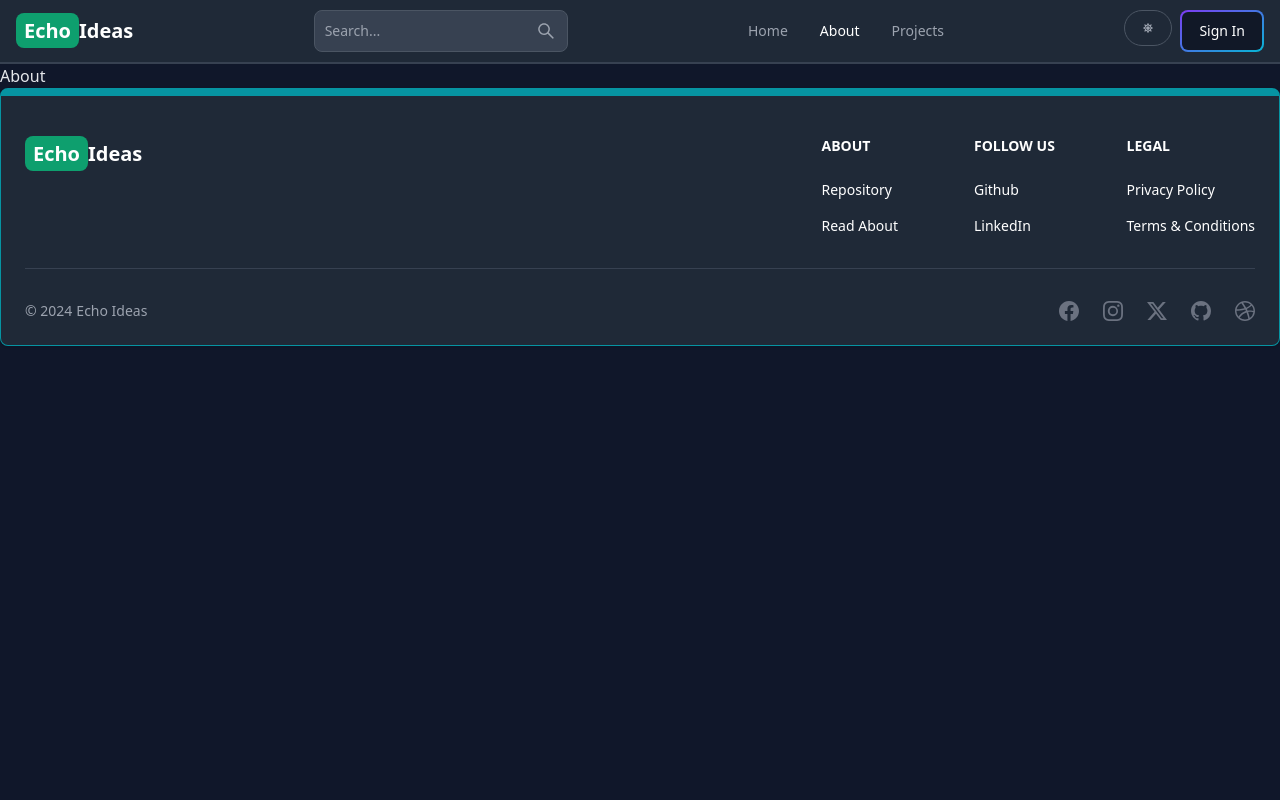
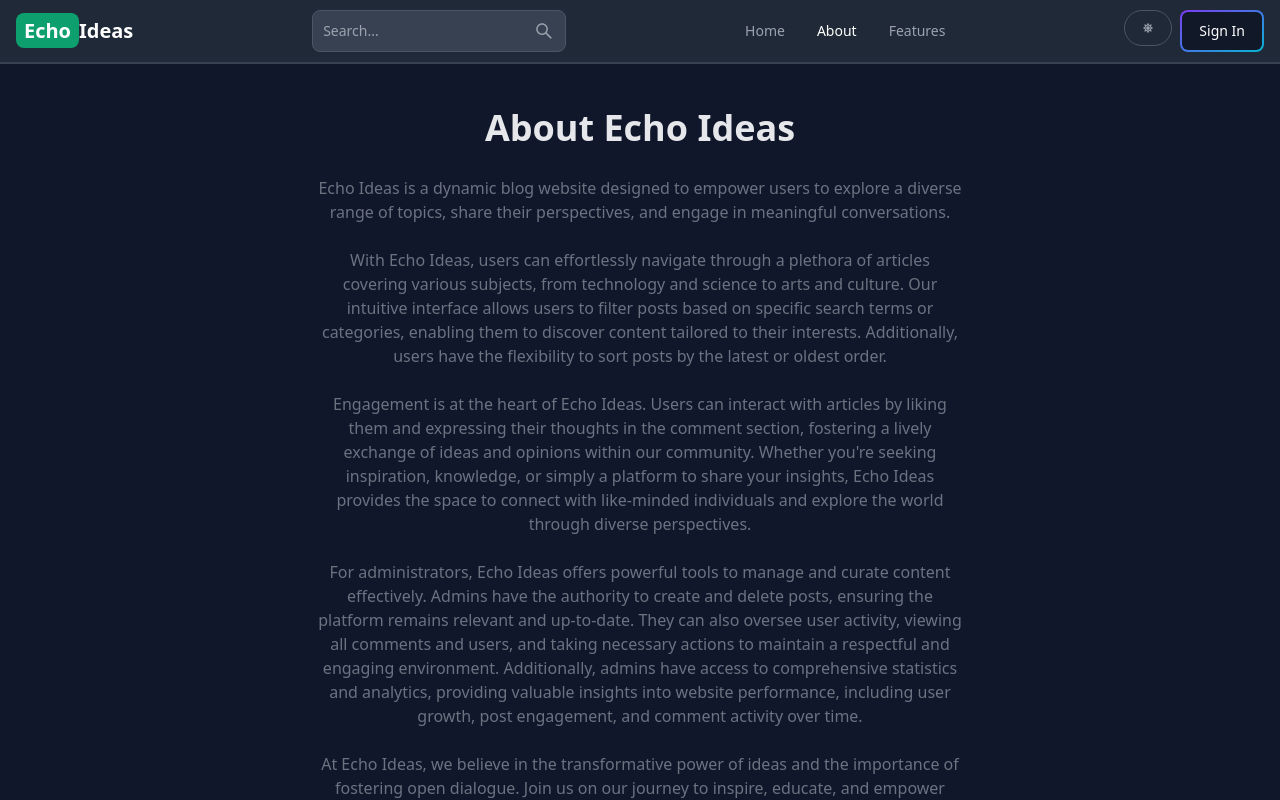
Before and after one commit to 1ashutosh1/Echo-Ideas, a React (Vite) app in the folder client/: page /about in a window 1280 px wide. Shown: the top 800 px of the page. Built offline with nearby package versions, Linux system fonts and the light colour scheme.

Commit message:
completed home page and features page

```diff
--- a/client/src/App.jsx
+++ b/client/src/App.jsx
@@ -4,7 +4,6 @@ import About from "./pages/About";
 import SignIn from "./pages/SignIn";
 import SignUp from "./pages/SignUp";
 import DashBoard from "./pages/DashBoard";
-import Projects from "./pages/Projects";
 import Header from "./components/Header";
 import Footer from "./components/Footer";
 import PrivateRoute from "./components/PrivateRoute";
@@ -14,6 +13,7 @@ import UpdatePost from "./pages/UpdatePost";
 import PostPage from "./pages/PostPage";
 import ScrollToTop from "./components/ScrollToTop";
 import Search from "./pages/Search";
+import Features from "./pages/Features";
 
 const App = () => {
   return (
@@ -33,7 +33,7 @@ const App = () => {
           <Route path="/create-post" element={<CreatePost />} />
           <Route path="/update-post/:postId" element={<UpdatePost />} />
         </Route>
-        <Route path="/projects" element={<Projects />} />
+        <Route path="/features" element={<Features />} />
         <Route path="/post/:postSlug" element={<PostPage/>} />
       </Routes>
       <Footer />
--- a/client/src/components/Header.jsx
+++ b/client/src/components/Header.jsx
@@ -90,7 +90,7 @@ const Header = () => {
             }
           >
             <Dropdown.Header>
-              <span className="block text-sm">@{currentUser.username}</span>
+              {/* <span className="block text-sm">@{currentUser.username}</span> */}
               <span className="block text-sm font-medium truncate">
                 {currentUser.email}
               </span>
@@ -117,8 +117,8 @@ const Header = () => {
         <Navbar.Link active={path === "/about"} as={"div"}>
           <Link to="/about">About</Link>
         </Navbar.Link>
-        <Navbar.Link active={path === "/projects"} as={"div"}>
-          <Link to="/projects">Projects</Link>
+        <Navbar.Link active={path === "/features"} as={"div"}>
+          <Link to="/features">Features</Link>
         </Navbar.Link>
       </Navbar.Collapse>
     </Navbar>
--- a/client/src/pages/About.jsx
+++ b/client/src/pages/About.jsx
@@ -1,9 +1,60 @@
-import React from 'react'
-
 const About = () => {
   return (
-    <div>About</div>
-  )
-}
+    <div className="min-h-screen flex items-center justify-center">
+      <div className="max-w-2xl mx-auto p-3 text-center">
+        <div>
+          <h1 className="text-4xl font-semibold text-center my-7">About Echo Ideas</h1>
+          <div className="text-md text-gray-500 flex flex-col gap-6">
+            <p>
+              Echo Ideas is a dynamic blog website designed to empower users to
+              explore a diverse range of topics, share their perspectives, and
+              engage in meaningful conversations.
+            </p>
 
-export default About
+            <p>
+              With Echo Ideas, users can effortlessly navigate through a
+              plethora of articles covering various subjects, from technology
+              and science to arts and culture. Our intuitive interface allows
+              users to filter posts based on specific search terms or
+              categories, enabling them to discover content tailored to their
+              interests. Additionally, users have the flexibility to sort posts
+              by the latest or oldest order.
+            </p>
+
+            <p>
+              Engagement is at the heart of Echo Ideas. Users can interact with
+              articles by liking them and expressing their thoughts in the
+              comment section, fostering a lively exchange of ideas and opinions
+              within our community. Whether you&apos;re seeking inspiration,
+              knowledge, or simply a platform to share your insights, Echo Ideas
+              provides the space to connect with like-minded individuals and
+              explore the world through diverse perspectives.
+            </p>
+
+            <p>
+              For administrators, Echo Ideas offers powerful tools to manage and
+              curate content effectively. Admins have the authority to create
+              and delete posts, ensuring the platform remains relevant and
+              up-to-date. They can also oversee user activity, viewing all
+              comments and users, and taking necessary actions to maintain a
+              respectful and engaging environment. Additionally, admins have
+              access to comprehensive statistics and analytics, providing
+              valuable insights into website performance, including user growth,
+              post engagement, and comment activity over time.
+            </p>
+
+            <p>
+              At Echo Ideas, we believe in the transformative power of ideas and
+              the importance of fostering open dialogue. Join us on our journey
+              to inspire, educate, and empower individuals through the exchange
+              of knowledge and perspectives. Together, let&apos;s create an echo
+              chamber of ideas that resonates far and wide.
+            </p>
+          </div>
+        </div>
+      </div>
+    </div>
+  );
+};
+
+export default About;
--- /dev/null
+++ b/client/src/pages/Features.jsx
@@ -0,0 +1,11 @@
+import CallToAction from "../components/CallToAction";
+
+export default function Features() {
+  return (
+    <div className="min-h-screen max-w-2xl mx-auto flex justify-center items-center flex-col gap-6 p-3">
+      <h1 className="text-3xl font-semibold">Additional Features</h1>
+      <p className="text-md text-gray-500">Unlock Additional Features of Echo Ideas by becoming an Admin Today</p>
+      <CallToAction/>
+    </div>
+  )
+}
--- a/client/src/pages/Home.jsx
+++ b/client/src/pages/Home.jsx
@@ -18,11 +18,8 @@ export default function Home() {
     <div>
       <div className="flex flex-col gap-6 p-28 px-3 max-w-6xl mx-auto">
         <h1 className="text-3xl font-bold lg:text-5xl">Welcome to Echo Ideas</h1>
-        <p className="text-gray-500 text-xs sm:text-sm">Here you'll find a variety of articles and tutorials on various topics. You will also be informed about the latest trends happening in the industry of your interest. </p>
+        <p className="text-gray-500 text-xs sm:text-sm">Here you&apos;ll find a variety of articles and tutorials on various topics. You will also be informed about the latest trends happening in the industry of your interest. </p>
       <Link to='/search' className="text-xs sm:text-sm text-teal-500 font-bold hover:underline">View all posts</Link>
-      </div>
-      <div className="p-3 bg-amber-100 dark:bg-slate-700">
-       <CallToAction />
       </div>
       <div className="max-w-6xl mx-auto p-3 flex flex-col gap-8 py-7">
         {
@@ -41,6 +38,9 @@ export default function Home() {
           )
         }
       </div>
+      <div className="p-3 bg-amber-100 dark:bg-slate-700">
+       <CallToAction />
+      </div>
     </div>
 
   )
--- a/client/src/pages/Projects.jsx
+++ /dev/null
@@ -1,9 +0,0 @@
-import React from 'react'
-
-const Projects = () => {
-  return (
-    <div>Projects</div>
-  )
-}
-
-export default Projects
```
